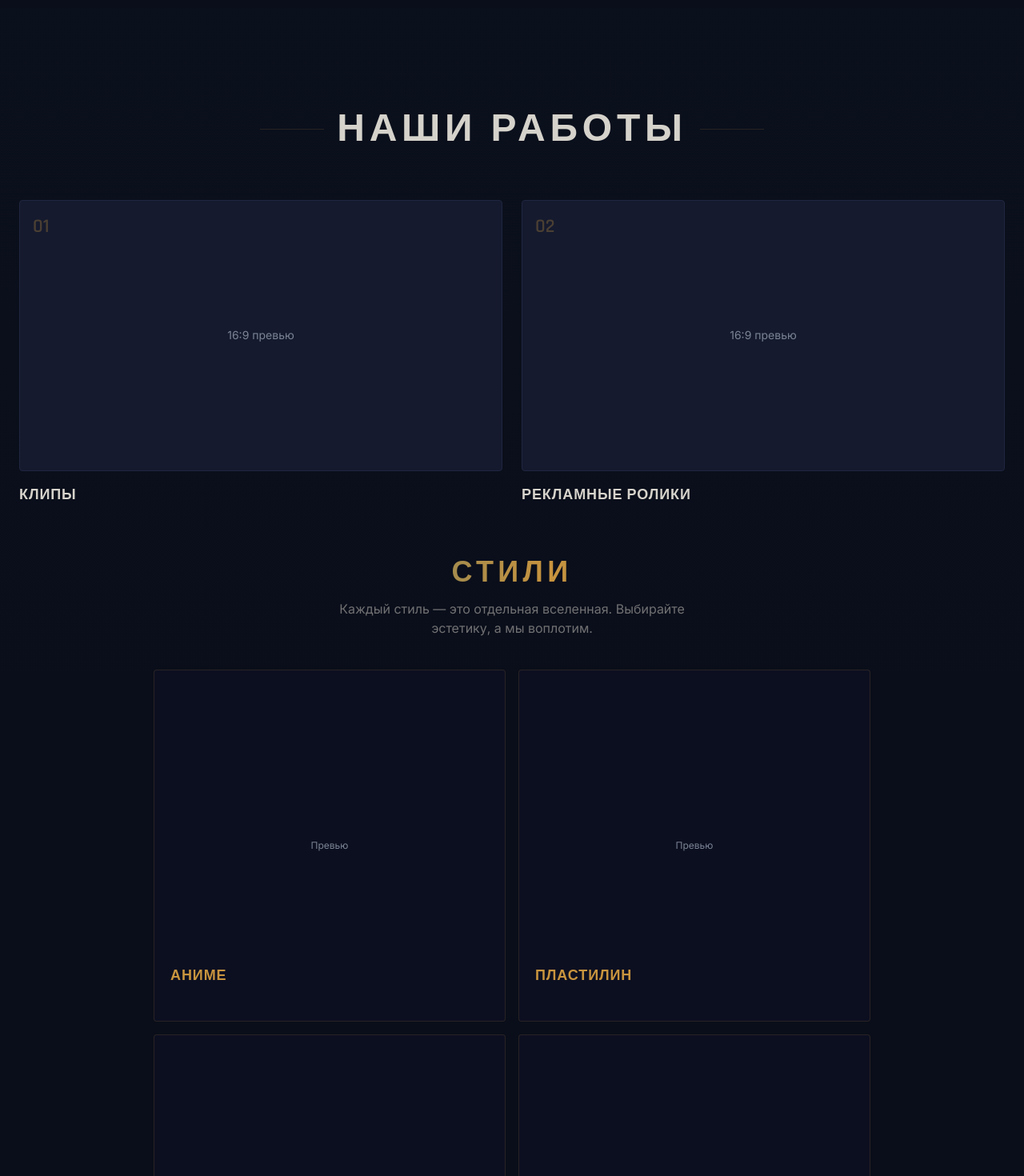
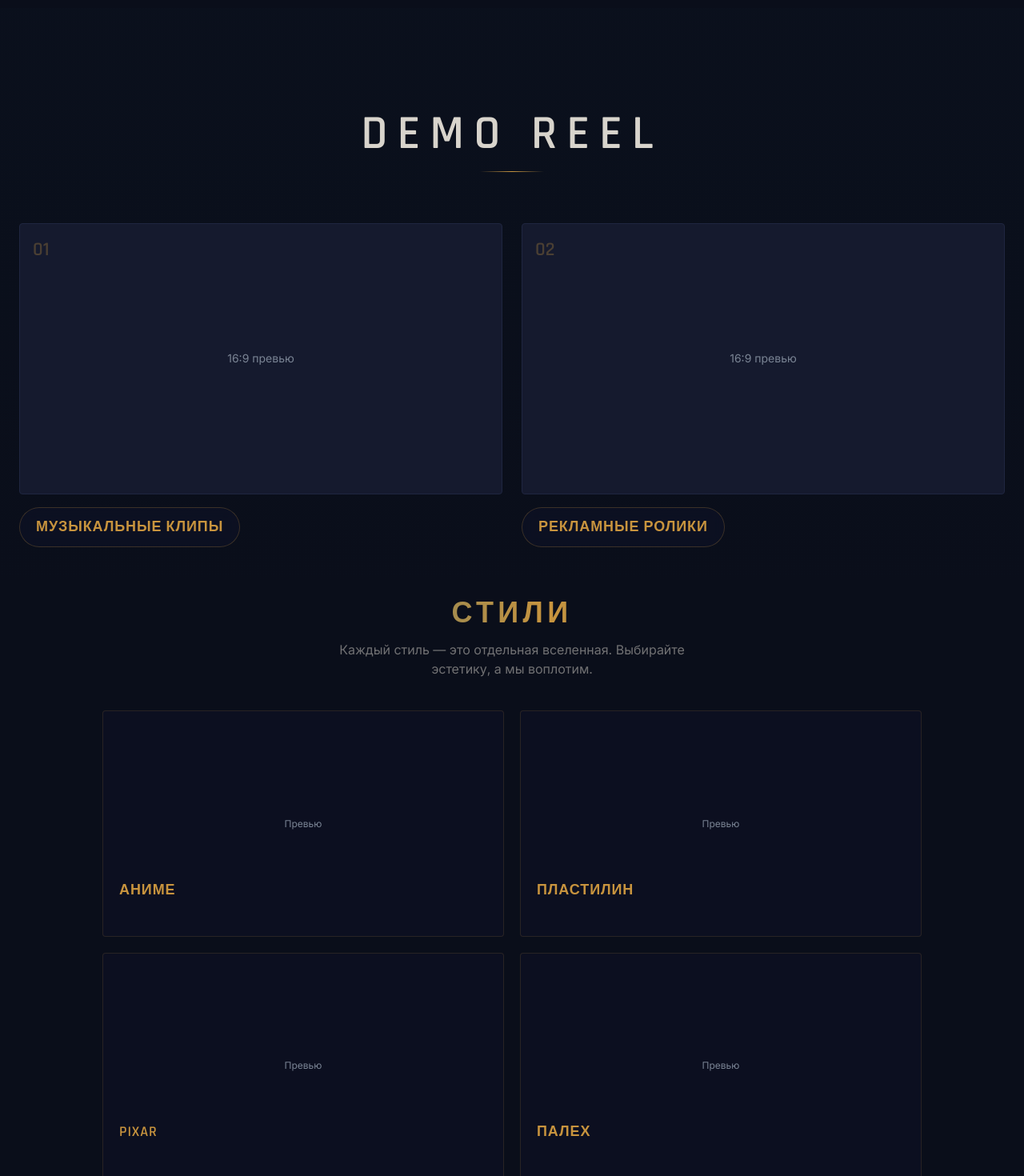
Before and after one commit to dimonplavaet-neafk/nirvayasite, a Next.js app: page / in a window 1280 px wide. Shown: the part 2220-3690 px from the top of the page at 80% size. Built offline with nearby package versions, Linux system fonts and the light colour scheme.

Commit message:
feat: update icons and text styles in about and portfolio components

```diff
--- a/components/about.tsx
+++ b/components/about.tsx
@@ -15,9 +15,9 @@ const stats = [
     number: 0,
     suffix: "",
     label: "Без рамок — воплотим любую идею",
-    icon: "infinity",
+    icon: "empty",
     isSymbol: true,
-    symbol: "∞"
+    symbol: "∅"
   },
   {
     number: 0,
@@ -46,16 +46,9 @@ function StatIcon({ type }: { type: string }) {
         </svg>
       )
     case "infinity":
-      return (
-        <svg width="28" height="14" viewBox="0 0 28 14" fill="none">
-          <path
-            d="M8 1C4.134 1 1 4.134 1 7s3.134 6 6 6c2.8 0 4.5-2 7-6 2.5-4 4.2-6 7-6 2.866 0 6 3.134 6 6s-3.134 6-6 6c-2.8 0-4.5-2-7-6C11.5 3 9.8 1 8 1z"
-            stroke="#C8943E"
-            strokeWidth="1.5"
-            fill="none"
-          />
-        </svg>
-      )
+      return <span className="text-gold text-base" style={{ fontFamily: "'Inter', sans-serif", fontWeight: 300 }}>∅</span>
+    case "empty":
+      return <span className="text-gold text-base" style={{ fontFamily: "'Inter', sans-serif", fontWeight: 300 }}>∅</span>
     case "diamond":
       return (
         <svg width="24" height="24" viewBox="0 0 24 24" fill="none">
@@ -234,7 +227,7 @@ export function About() {
                 {/* Number or symbol */}
                 <div className="font-heading font-semibold text-3xl md:text-4xl text-gold mb-2">
                   {stat.isSymbol ? (
-                    <span className="text-4xl md:text-5xl">{stat.symbol}</span>
+                    <span className="text-4xl md:text-5xl leading-none text-gold" style={{ fontFamily: "'Inter', sans-serif", fontWeight: 200 }}>{stat.symbol}</span>
                   ) : (
                     <AnimatedNumber value={stat.number} suffix={stat.suffix} isInView={statsInView} />
                   )}
--- a/components/face-transfer.tsx
+++ b/components/face-transfer.tsx
@@ -21,17 +21,19 @@ export function FaceTransfer() {
           className="mb-14"
         >
           <span
-            className="inline-block font-heading font-normal text-xs tracking-[0.2em] uppercase px-4 py-1.5 rounded-full mb-4"
+            className="inline-block font-heading font-normal text-xs tracking-[0.2em] uppercase px-4 py-1.5 rounded-full mb-4 animate-pulse"
             style={{
               border: "1px solid rgba(200,148,62,0.3)",
               background: "rgba(200,148,62,0.05)",
-              color: "rgba(200,148,62,0.8)"
+              color: "rgba(200,148,62,0.8)",
+              boxShadow: "0 0 20px rgba(200,148,62,0.1)",
+              animationDuration: "3s"
             }}
           >
             Технология сохранения внешности
           </span>
           <h2 className="font-heading font-semibold text-3xl md:text-4xl lg:text-5xl uppercase tracking-[0.12em] leading-tight mb-6">
-            Ваше лицо — в любой вселенной
+            Тот же человек. Другая реальность.
           </h2>
           <p className="text-foreground/80 text-lg md:text-xl max-w-3xl leading-relaxed">
             Мы сохраняем внешность реального человека в AI-видео с точностью до мельчайших черт.
--- a/components/portfolio.tsx
+++ b/components/portfolio.tsx
@@ -5,14 +5,12 @@ import { motion, useInView } from "framer-motion"
 
 const mainProjects = [
   {
-    title: "Клипы",
-    tag: "Музыкальные видео",
+    title: "Музыкальные клипы",
     description: "Музыкальные клипы, сторителлинг, визуальные истории",
     number: "01",
   },
   {
     title: "Рекламные ролики",
-    tag: "Коммерция",
     description: "Рекламные кампании, промо, презентации продуктов",
     number: "02",
   },
@@ -54,38 +52,23 @@ export function Portfolio() {
 
       <div className="max-w-7xl mx-auto px-6" ref={ref}>
         {/* Заголовок */}
-        <motion.div
-          initial={{ opacity: 0, y: 30 }}
-          animate={isInView ? { opacity: 1, y: 0 } : {}}
-          transition={{ duration: 0.6 }}
-          className="mb-16"
-        >
-          <div className="flex items-center justify-center gap-4">
-            <div className="hidden md:flex items-center">
-              <motion.div
-                initial={{ width: 0 }}
-                animate={isInView ? { width: 80 } : {}}
-                transition={{ duration: 0.5, delay: 0.3 }}
-                className="h-px origin-right"
-                style={{ backgroundColor: "rgba(200,148,62,0.15)" }}
-              />
-            </div>
-
-            <h2 className="font-heading font-semibold text-3xl md:text-5xl uppercase tracking-[0.12em] text-center">
-              Наши работы
-            </h2>
-
-            <div className="hidden md:flex items-center flex-row-reverse">
-              <motion.div
-                initial={{ width: 0 }}
-                animate={isInView ? { width: 80 } : {}}
-                transition={{ duration: 0.5, delay: 0.3 }}
-                className="h-px origin-left"
-                style={{ backgroundColor: "rgba(200,148,62,0.15)" }}
-              />
-            </div>
-          </div>
-        </motion.div>
+        <div className="mb-16 text-center">
+          <motion.h2
+            initial={{ opacity: 0, filter: "blur(20px)" }}
+            animate={isInView ? { opacity: 1, filter: "blur(0px)" } : {}}
+            transition={{ duration: 1.2, ease: "easeOut" }}
+            className="font-heading font-semibold text-4xl md:text-6xl uppercase tracking-[0.2em]"
+          >
+            DEMO REEL
+          </motion.h2>
+          <motion.div
+            initial={{ scaleX: 0 }}
+            animate={isInView ? { scaleX: 1 } : {}}
+            transition={{ duration: 0.8, delay: 0.8 }}
+            className="w-[80px] h-px mx-auto mt-4"
+            style={{ background: "linear-gradient(to right, transparent, #C8943E, transparent)" }}
+          />
+        </div>
 
         {/* Два основных проекта 16:9 */}
         <div className="grid md:grid-cols-2 gap-6 mb-16">
@@ -114,8 +97,15 @@ export function Portfolio() {
                   <rect x="0" y="0" width="100%" height="100%" fill="none" stroke="var(--gold)" strokeWidth="2" className="portfolio-border-animation" style={{ strokeDasharray: "1000", strokeDashoffset: "1000" }} />
                 </svg>
               </div>
-              <div className="mt-4">
-                <h3 className="font-heading font-semibold text-lg uppercase tracking-wider group-hover:text-gold transition-colors">{project.title}</h3>
+              <div
+                className="mt-4 inline-flex items-center gap-3 px-5 py-2.5 rounded-full"
+                style={{
+                  border: "1px solid rgba(200,148,62,0.25)",
+                  background: "rgba(14,18,37,0.7)",
+                  backdropFilter: "blur(8px)"
+                }}
+              >
+                <h3 className="font-heading font-semibold text-base md:text-lg uppercase tracking-wider text-gold">{project.title}</h3>
               </div>
             </motion.div>
           ))}
@@ -137,8 +127,8 @@ export function Portfolio() {
           </motion.div>
         </div>
 
-        {/* Сетка стилей 2x2 */}
-        <div className="grid grid-cols-2 gap-4 max-w-4xl mx-auto">
+        {/* Сетка стилей */}
+        <div className="grid grid-cols-1 md:grid-cols-2 gap-5 max-w-5xl mx-auto">
           {styles.map((style, index) => (
             <motion.div
               key={style.title}
@@ -148,7 +138,7 @@ export function Portfolio() {
               className="group cursor-pointer"
             >
               <div
-                className="relative aspect-square rounded-sm overflow-hidden transition-all duration-500"
+                className="relative aspect-video rounded-sm overflow-hidden transition-all duration-500"
                 style={{
                   border: "1px solid rgba(200,148,62,0.15)",
                   background: "rgba(14,18,37,0.6)",
```
